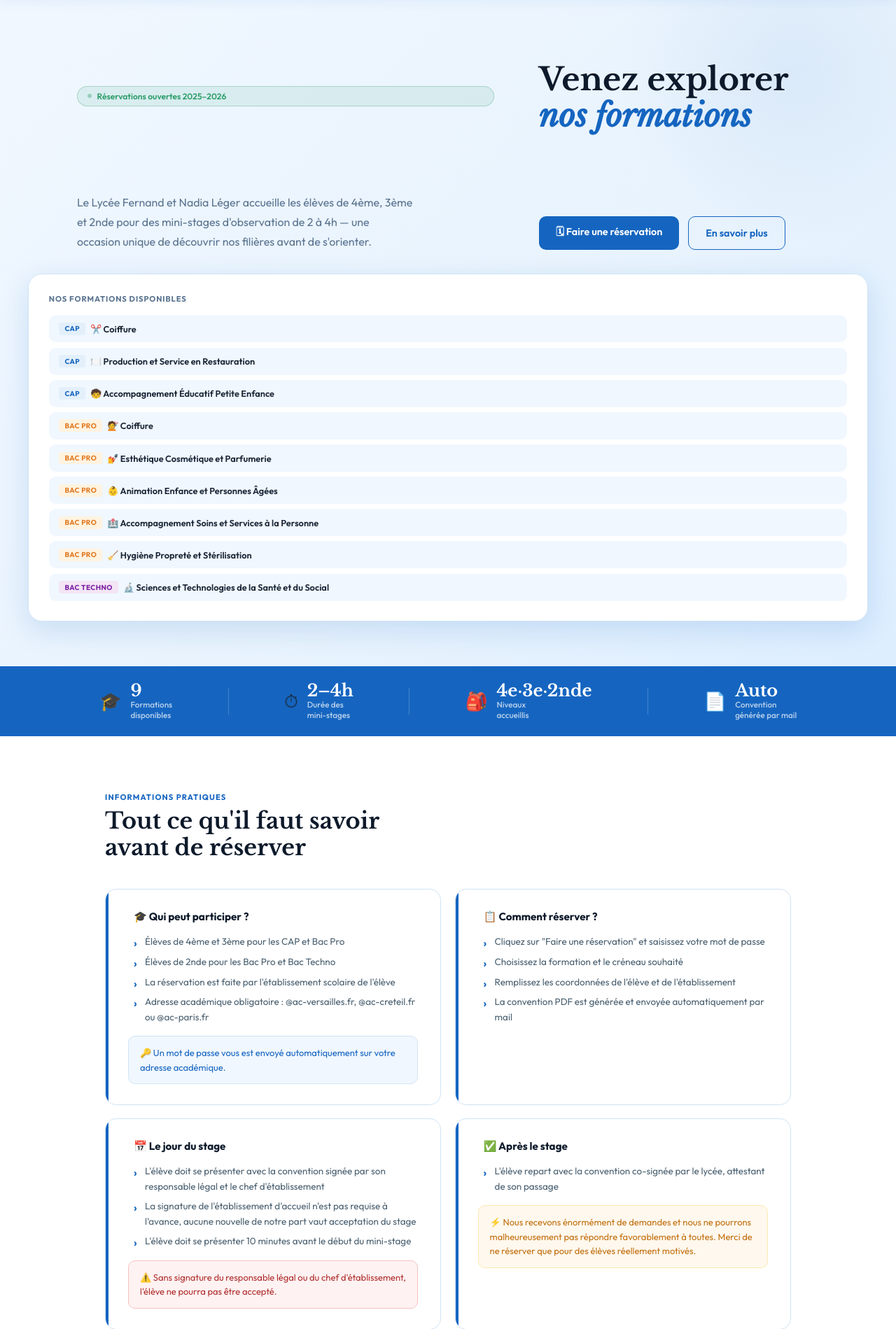
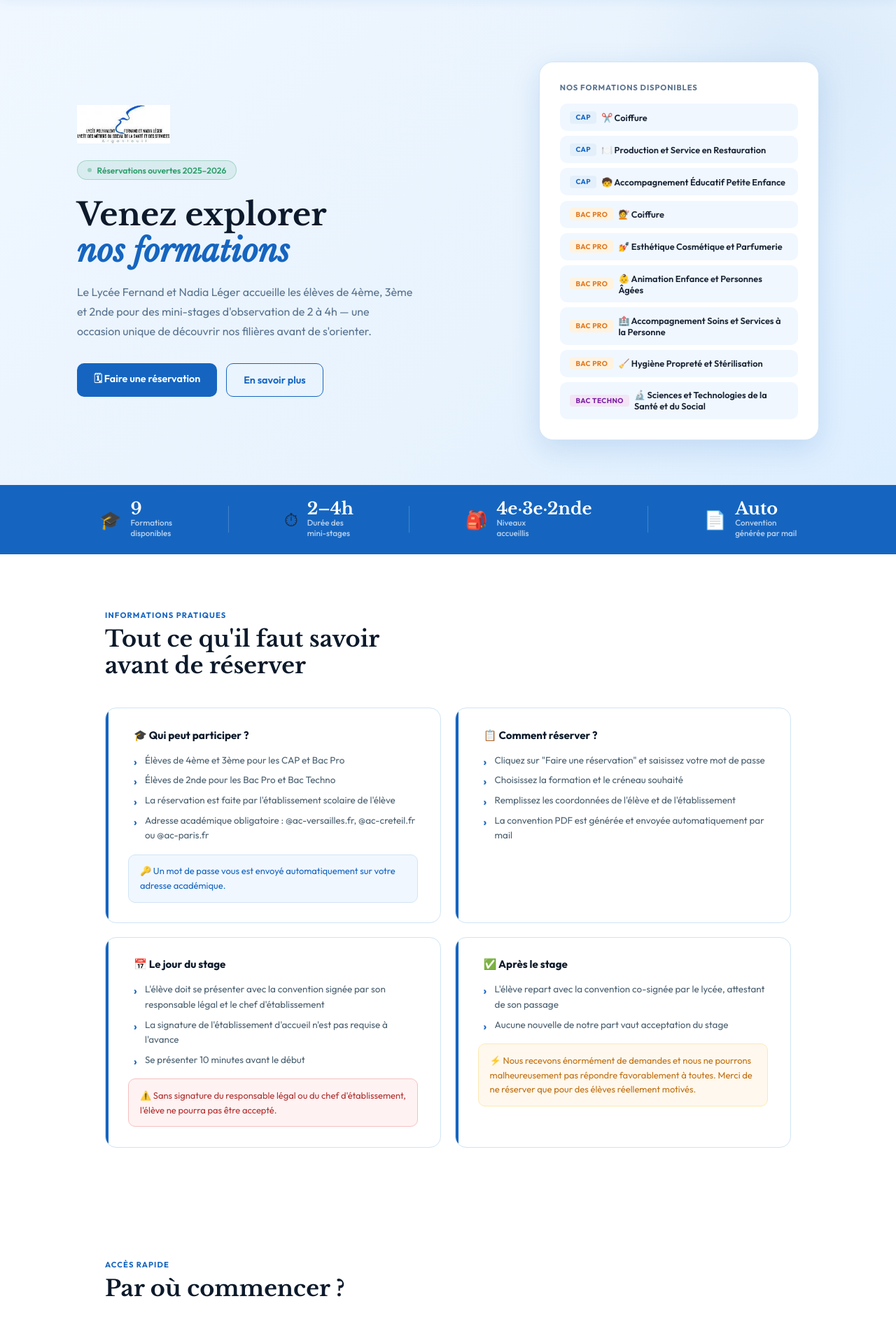
Before and after one commit to jamila-cell210/Fernand-Nadia-L-ger, a Flask app: page / in a window 1280 px wide. Shown: the part 101-2000 px from the top of the page at 70% size. Run offline with Flask 3, Linux system fonts and the light colour scheme.

Commit message:
Update index.html

```diff
--- a/templates/index.html
+++ b/templates/index.html
@@ -80,6 +80,10 @@
 {% block content %}
 <section class="hero">
   <div class="hero-inner">
+
+    <!-- COLONNE GAUCHE -->
+    <div>
+      <img src="/logo.png" alt="Logo Lycée Fernand et Nadia Léger" style="height:55px;margin-bottom:1.5rem;display:block;" onerror="this.style.display='none'">
       <div class="badge"><div class="dot"></div> Réservations ouvertes 2025–2026</div>
       <h1>Venez explorer<br><em>nos formations</em></h1>
       <p class="desc">Le Lycée Fernand et Nadia Léger accueille les élèves de 4ème, 3ème et 2nde pour des mini-stages d'observation de 2 à 4h — une occasion unique de découvrir nos filières avant de s'orienter.</p>
@@ -88,6 +92,8 @@
         <a href="#infos" class="btn-outline">En savoir plus</a>
       </div>
     </div>
+
+    <!-- COLONNE DROITE -->
     <div class="hero-card">
       <div class="hc-title">Nos formations disponibles</div>
       <div class="flist">
@@ -101,6 +107,7 @@
         {% endfor %}
       </div>
     </div>
+
   </div>
 </section>
 
@@ -146,9 +153,8 @@
       <h3>📅 Le jour du stage</h3>
       <ul>
         <li>L'élève doit se présenter avec la convention signée par son responsable légal et le chef d'établissement</li>
-        <li>La signature de l'établissement d'accueil n'est pas requise à l'avance, aucune nouvelle de notre part vaut acceptation du stage
-</li>
-        <li>L'élève doit se présenter 10 minutes avant le début du mini-stage</li>
+        <li>La signature de l'établissement d'accueil n'est pas requise à l'avance</li>
+        <li>Se présenter 10 minutes avant le début</li>
       </ul>
       <div class="callout c-red">⚠️ Sans signature du responsable légal ou du chef d'établissement, l'élève ne pourra pas être accepté.</div>
     </div>
@@ -157,6 +163,7 @@
       <h3>✅ Après le stage</h3>
       <ul>
         <li>L'élève repart avec la convention co-signée par le lycée, attestant de son passage</li>
+        <li>Aucune nouvelle de notre part vaut acceptation du stage</li>
       </ul>
       <div class="callout c-orange">⚡ Nous recevons énormément de demandes et nous ne pourrons malheureusement pas répondre favorablement à toutes. Merci de ne réserver que pour des élèves réellement motivés.</div>
     </div>
@@ -169,7 +176,7 @@
   <h2 class="sec-title">Par où commencer ?</h2>
   <div class="actions-grid">
     <div class="acard feat" onclick="openModal()">
-      <div class="aicon">🗓️</div>
+      <div class="aicon">🗓</div>
       <div class="atitle">Faire une réservation</div>
       <p class="adesc">Réservez un mini-stage pour un élève. Accès réservé aux établissements avec adresse académique.</p>
       <button class="abtn">Accéder →</button>
```
